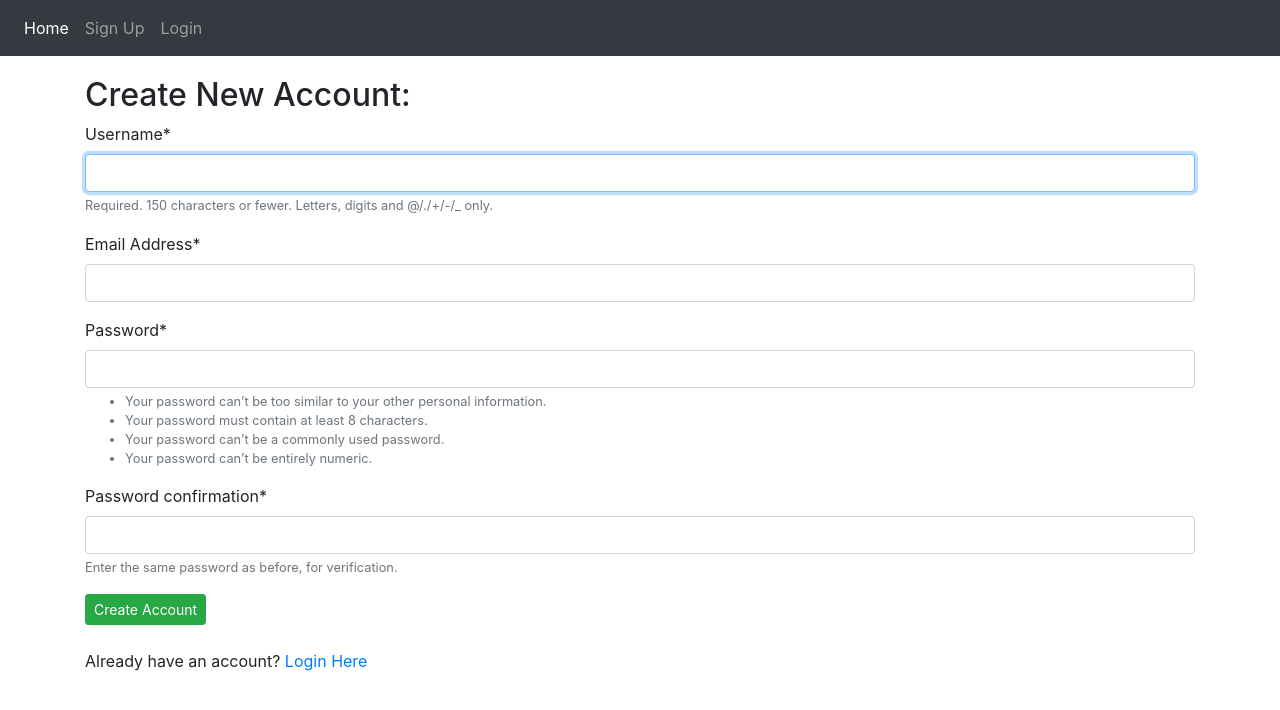
After one commit to mahamoodoul/blog_with_django, a Django app: page /account/signup/ in a window 1280 px wide. The commit adds this page. Shown: the top 710 px of the page. Run offline with Django 3.2, Linux system fonts and the light colour scheme; some libraries are stand-ins or nearby versions.

Commit message:
views and urls working

```diff
--- /dev/null
+++ b/App_Login/forms.py
@@ -0,0 +1,20 @@
+from django import forms
+from django.contrib.auth.forms import UserCreationForm, UserChangeForm
+from django.contrib.auth.models import User
+from App_Login.models import UserProfile
+
+
+class SignUpForm(UserCreationForm):
+    email = forms.EmailField(label="Email Address", required=True)
+    class Meta:
+        model = User
+        fields = ('username', 'email', 'password1', 'password2')
+class UserProfileChange(UserChangeForm):
+    class Meta:
+        model = User
+        fields = ('username', 'email', 'first_name', 'last_name', 'password')
+
+# class ProfilePic(forms.ModelForm):
+#     class Meta:
+#         model = UserProfile
+#         fields = ('profile_pic',)
--- a/App_Login/urls.py
+++ b/App_Login/urls.py
@@ -4,5 +4,12 @@ from App_Login import views
 app_name = 'App_Login'
 
 urlpatterns = [
-
+    path('signup/', views.sign_up, name='signup'),
+    path('login/', views.login_page, name='login'),
+    path('logout/', views.logout_user, name='logout'),
+    path('profile/', views.profile, name='profile'),
+    # path('change-profile/', views.user_change, name='user_change'),
+    # path('password/', views.pass_change, name='pass_change'),
+    # path('add-picture/', views.add_pro_pic, name='add_pro_pic'),
+    # path('change-picture/', views.change_pro_pic, name='change_pro_pic'),
 ]
--- a/App_Login/views.py
+++ b/App_Login/views.py
@@ -1,3 +1,45 @@
 from django.shortcuts import render
+from django.http import HttpResponse
+from django.contrib.auth.forms import UserCreationForm, AuthenticationForm, PasswordChangeForm
+from django.contrib.auth import login, authenticate, logout
+from django.shortcuts import HttpResponseRedirect
+from django.urls import reverse
+from django.contrib.auth.decorators import login_required
+from App_Login.forms import SignUpForm
 
 # Create your views here.
+
+def sign_up(request):
+    form = SignUpForm()
+    registered = False
+    if request.method == 'POST':
+        form = SignUpForm(data=request.POST)
+        if form.is_valid():
+            form.save()
+            registered = True
+
+    dict = {'form':form, 'registered':registered}
+    return render(request, 'App_Login/signup.html', context=dict)
+
+def login_page(request):
+    form = AuthenticationForm()
+    if request.method == 'POST':
+        form = AuthenticationForm(data=request.POST)
+        if form.is_valid():
+            username = form.cleaned_data.get('username')
+            password = form.cleaned_data.get('password')
+            user = authenticate(username=username, password=password)
+            if user is not None:
+                login(request, user)
+                return HttpResponseRedirect(reverse('index'))
+    return render(request, 'App_Login/login.html', context={'form':form})
+
+
+@login_required
+def logout_user(request):
+    logout(request)
+    return HttpResponseRedirect(reverse('index'))
+
+@login_required
+def profile(request):
+    return render(request, 'App_Login/profile.html', context={})
--- /dev/null
+++ b/templates/App_Login/signup.html
@@ -0,0 +1,19 @@
+{% extends 'base.html' %}
+{% load crispy_forms_tags %}
+{% block title_block %} Create New Account {% endblock %}
+{% block body_block %}
+{% if registered %}
+<div class="alert alert-success">
+  Account Created Successfully! <a href="{% url 'App_Login:login' %}">Login Here</a>
+</div>
+{% else %}
+<h2>Create New Account:</h2>
+<form method="POST">
+{{ form|crispy }}
+{% csrf_token %}
+<button type="submit" class="btn btn-success btn-sm">Create Account</button>
+</form>
+<br>
+<p>Already have an account? <a href="{% url 'App_Login:login' %}">Login Here</a></p>
+{% endif %}
+{% endblock %}
--- a/templates/base.html
+++ b/templates/base.html
@@ -20,14 +20,30 @@
       <li class="nav-item active">
         <a class="nav-link" href="{% url 'index' %}">Home </a >
       </li>
+
+     {% if user.is_authenticated %}
+     <li class="nav-item">
+       <a class="nav-link" href="{% url 'App_Login:profile' %}">Your Prfile</a>
+     </li>
+     <li class="nav-item">
+       <a class="nav-link" href="{% url 'App_Login:logout' %}">Logout</a>
+     </li>
+     {% else %}
+     <li class="nav-item">
+      <a class="nav-link" href="{% url 'App_Login:signup' %}">Sign Up</a>
+    </li>
+     <li class="nav-item">
+       <a class="nav-link" href="{% url 'App_Login:login' %}">Login</a>
+     </li>
+     {% endif %}
     </ul>
   </nav>
-  <!-- <div class="container" style="padding-top:20px">
+  <div class="container" style="padding-top:20px">
     {% block body_block %}
 
 
     {% endblock %}
-  </div> -->
+  </div>
 
 </body>
 </html>
```
Also changed, not shown: My_Blog_Project/settings.py (+6 -1 lines), templates/App_Login/login.html (added, +11 -0 lines), templates/App_Login/profile.html (added, +12 -0 lines), db.sqlite3.
